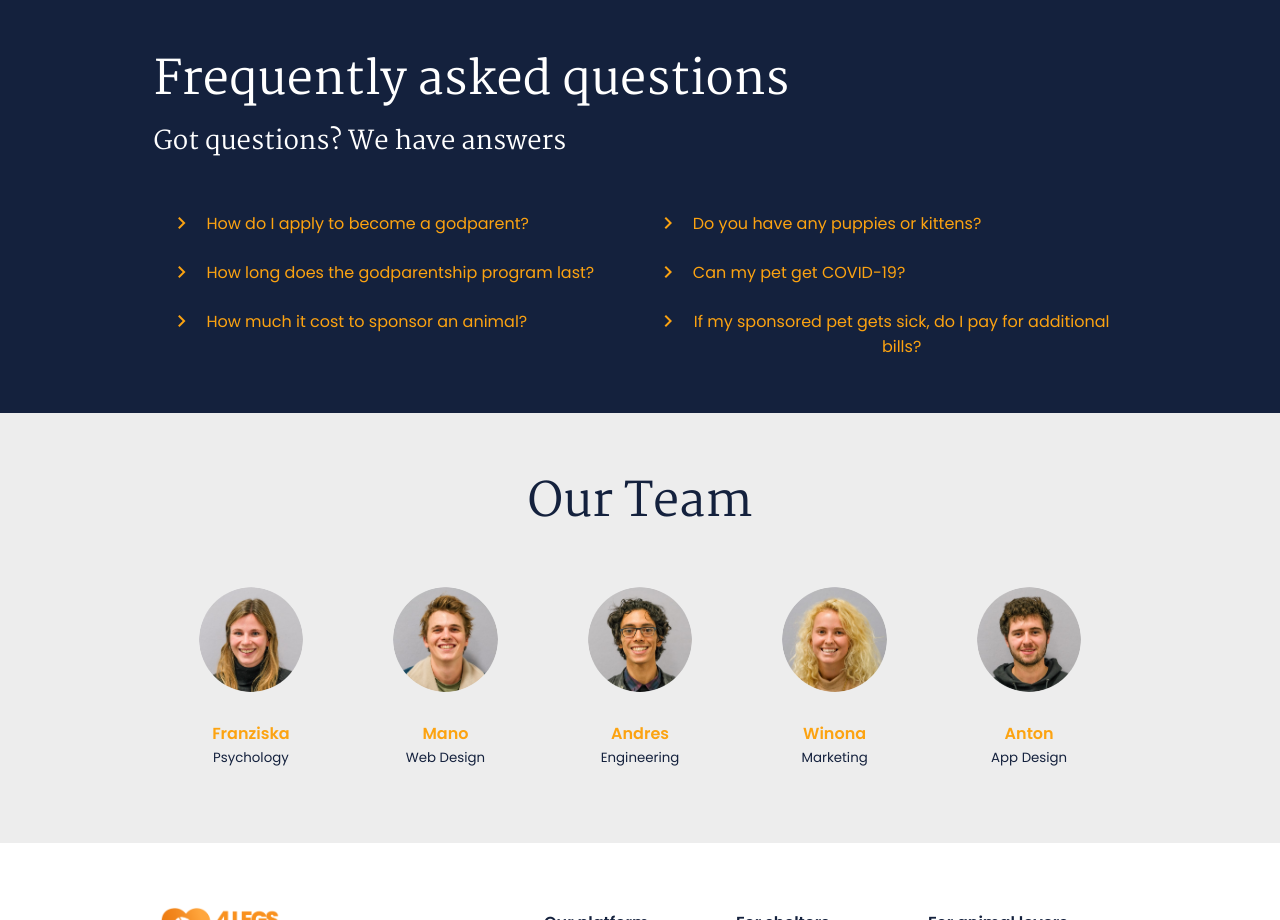
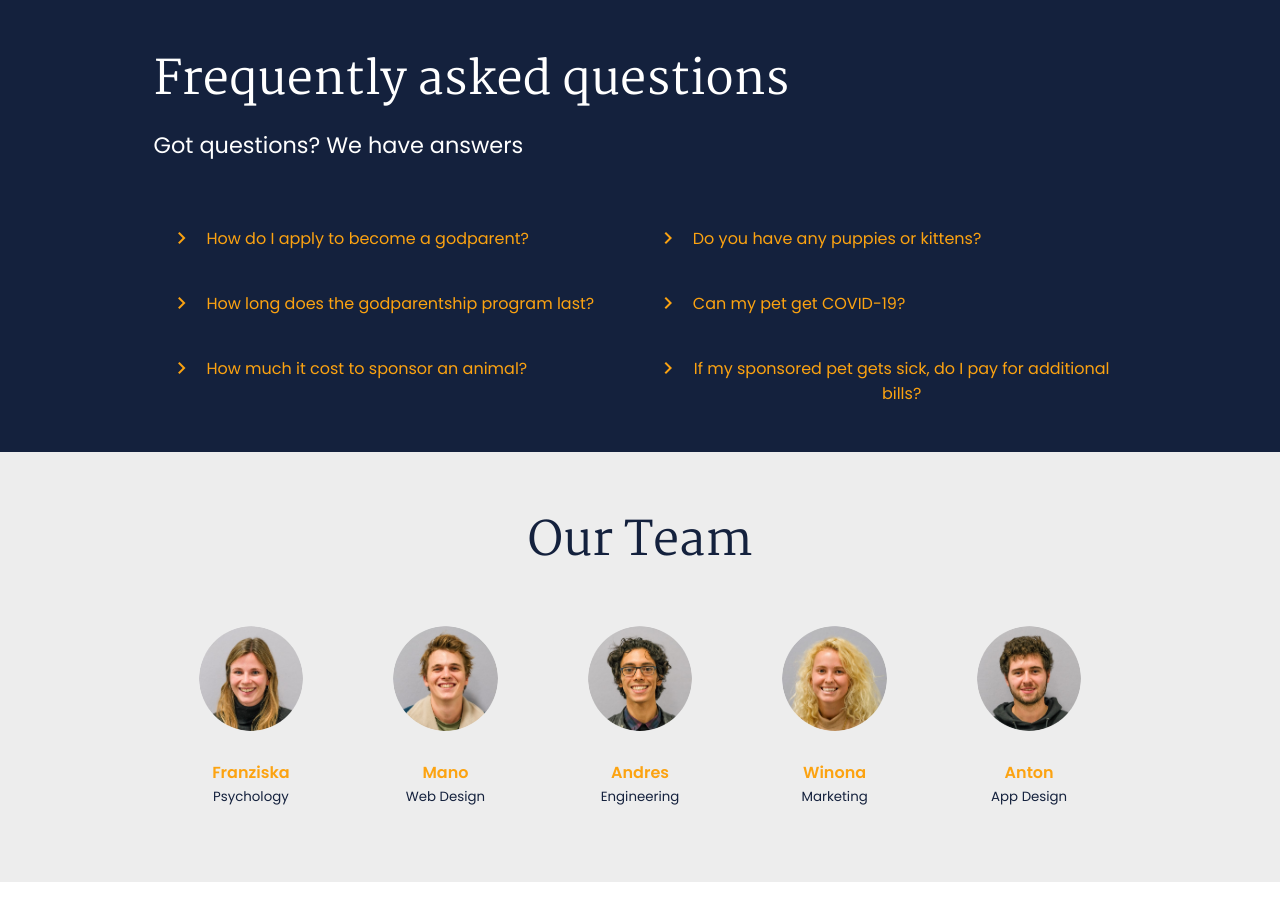
Before and after one commit to Pitch92/4legs1love, a plain HTML site: page index.html in a window 1280 px wide. Shown: the part 3060-3980 px from the top of the page. Drawn offline with Linux system fonts and the light colour scheme.

Commit message:
FAQ updated mano

```diff
--- a/index.css
+++ b/index.css
@@ -295,14 +295,16 @@ p
   margin: 0;
 }
 
-.FAQSection h4 {
-  margin-bottom: 5vh;
+.FAQSection h3
+{
+font-size: 1.4em;
+margin: 1vh 0 4vh 0;
 }
 
 .FAQSection .question
 {
   display: flex;
-  margin-bottom: 1vh;
+  margin-top: 3vh;
 }
 
 .FAQSection .material-icons {
--- a/index.html
+++ b/index.html
@@ -173,7 +173,7 @@
 		<div class="FAQSection">
 			<div>
 				<h2>Frequently asked questions</h2>
-				<h4>Got questions? We have answers</h4>
+				<h3>Got questions? We have answers</h3>
 		 	</div>
 
 		 	<div class="row">
@@ -187,8 +187,7 @@
 
 					<div class="content">
 						<p>First, please read our godparentship process page for a step-by-step guide.
-							Each animal will have instructions on its online profile listing on how to apply to become a godparentship.
-							If it does not, please email 4Legs1Love@gmail.de.</p>
+							Each animal will have instructions to become its godparent on its online profile.</p>
 					</div>
 
 					<button class="question">
@@ -198,8 +197,8 @@
 					</button>
 
 					<div class="content">
-						<p>When your sponsoring an animal, you can decide to pay until he get adopted.
-							You will be noticed and will receive a special message from us to end your sponsoring. You can decide to sponsor a new animal.</p>
+						<p>When your sponsoring an animal, you're helping it until it gets adopted (if it does).
+							You will be noticed and will receive a special message from us if it gets adopted. You can then decide to sponsor a new animal.</p>
 					</div>
 
 					<button class="question">
@@ -209,7 +208,7 @@
 					</button>
 
 					<div class="content">
-						<p>Review our adoption fees for the cost of adoption.</p>
+						<p>It depends of the kind of updates you want and how much you're willing to help out. Take a look at our godparentship pricings.</p>
 					</div>
 
 	 		  </div>
@@ -222,8 +221,7 @@
 					</button>
 
 					<div class="content">
-						<p>Puppies are rare at our shelter. While kittens are a bit more common,
-							they are rare at SAS compared to other shelters with higher volume that
+						<p>Puppies are rare at most shelters. Kittens are a bit more common in shelters with higher volume that
 							serve larger communities. For your convenience, our available animals listings are updated live; this is the best place to check for the pet you're searching for.</p>
 					</div>
 
@@ -244,8 +242,8 @@
 				 </button>
 
 				 <div class="content">
-					 <p>First, you will get updated for any problems. Any health problems of your sponsored animal are taken care by shelters.
-					 Since you are doing a monthly donation, you are already contributing to all the cares that shelters provide. You can still donate extra money whenever and however you want.</p>
+					 <p>First of all, you will get updated regarding any problem. Any health problems of your sponsored animal is taken care of by shelters.
+					 Since you are paying a monthly donation, you are already contributing to all the cares that shelters provide. You can still donate extra money whenever you want through the app.</p>
 				 </div>
 
 
```
